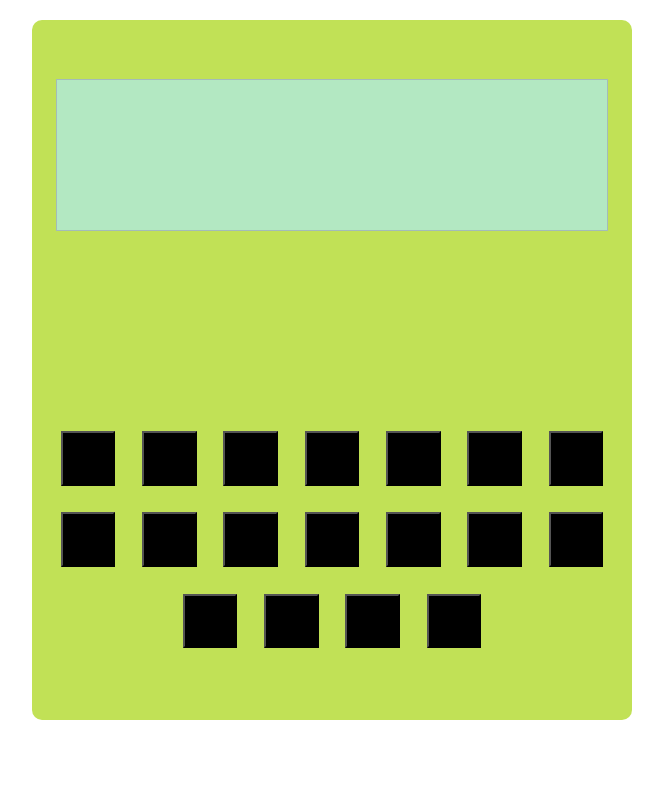
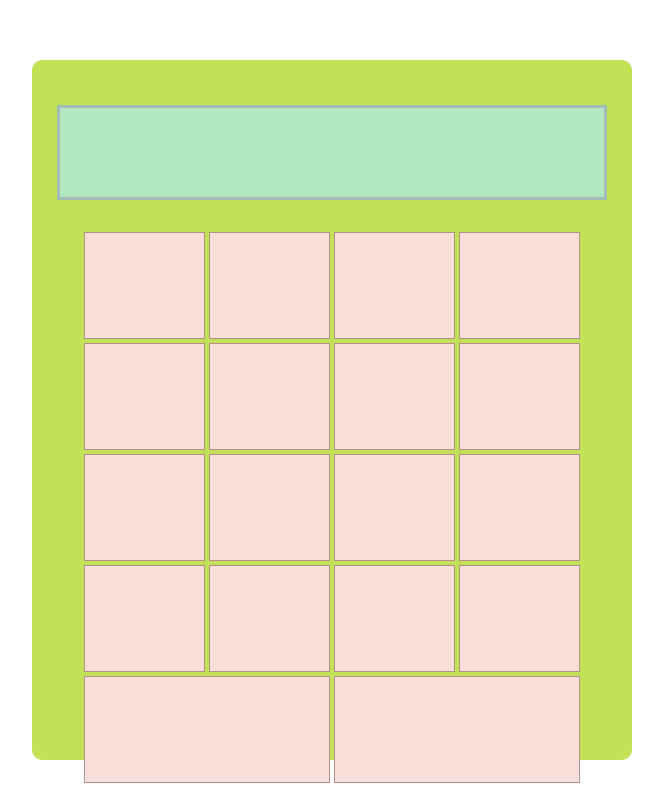
Before and after one commit to vladcau1field/odin-calculator, a plain HTML site: page index.html in a window 1280 px wide. Shown: the whole page, without its empty margins (308-971 px from the left). Drawn offline with Linux system fonts and the light colour scheme.

Commit message:
fix: change styles bugs

```diff
--- a/styles.css
+++ b/styles.css
@@ -6,49 +6,72 @@
 * {
   margin: 0;
   padding: 0;
+  box-sizing: border-box;
 }
 
 html {
   font-size: 10px;
+  font-family: Cambria, Cochin, Georgia, Times, "Times New Roman", serif;
 }
 
 #center {
   display: flex;
   justify-content: center;
-  text-align: center;
+  margin-top: 6rem;
 }
 #container {
-  width: 60em;
-  height: 70em;
+  width: 60rem;
+  height: 70rem;
   background-color: #c1e156;
-  border-radius: 1em;
+  border-radius: 1rem;
   display: flex;
-  justify-content: space-around;
-  margin-top: 2em;
+  justify-content: space-between;
+  /* margin-top: auto; */
   flex-direction: column;
 }
 
 #display {
-  width: 55em;
-  height: 15em;
+  width: 55rem;
+  height: 15rem;
   background-color: #b3e8c2;
   align-self: center;
-  justify-content: flex-start;
-  margin-bottom: 7em;
+  margin-top: 1.5em;
   border: 0.1em solid #a3bcb8;
+  display: flex;
+  justify-content: center;
+  align-items: center;
+  font-size: 3rem;
+  color: #334038;
+  font-weight: bold;
 }
 
 #buttonsContainer {
   display: flex;
   flex-wrap: wrap;
-  justify-content: center;
-  width: 60em;
+  align-self: center;
+  margin: 3rem;
+  width: 50rem;
+  height: 50rem;
+  align-items: center;
+  justify-content: space-around;
 }
 
 .buttons {
-  width: 4.1em;
-  height: 4.1em;
-  margin: 1em;
+  width: 7rem;
+  height: 7rem;
+  margin: 0.2rem;
+  padding: 2.5em;
+  border: 0.1px solid #b39189;
+  background: #f6e0d9;
+  flex: 1;
+  display: flex;
+  justify-content: center;
+  align-items: center;
+  font-family: Georgia;
+  font-size: 2.1rem;
+  box-shadow: px 0px black, -1em 0 0.4em olive;
+}
 
-  background: #000;
+.buttons:hover {
+  background-color: #dcc2bb;
 }
```
